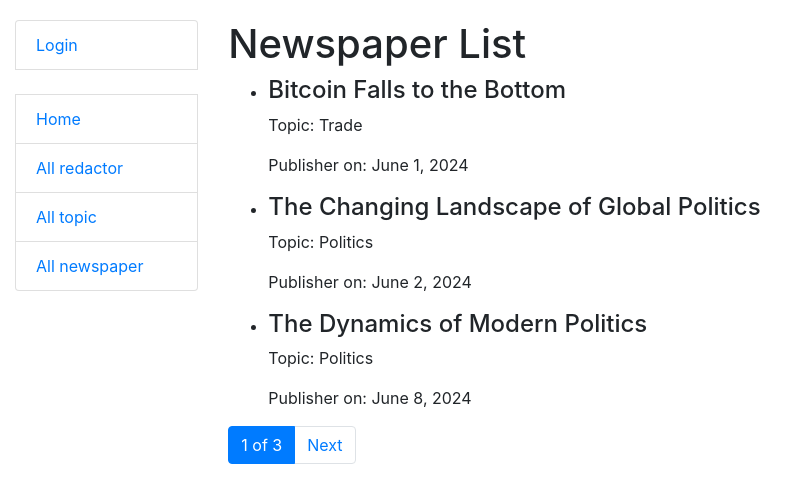
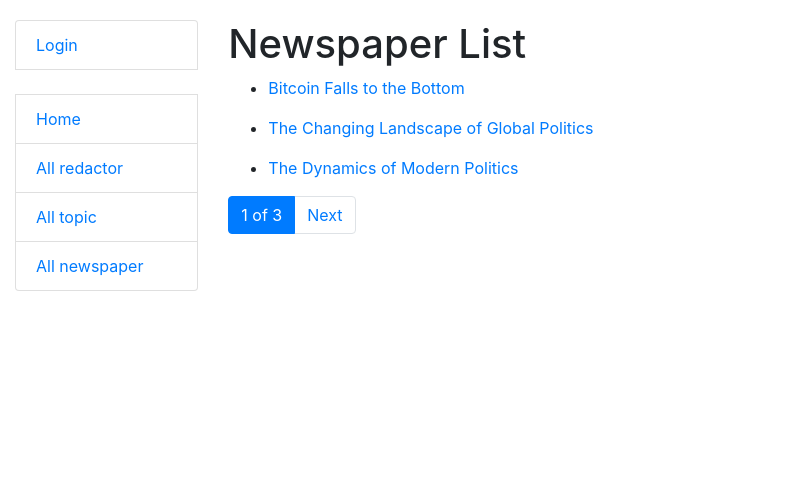
Before and after one commit to SerheiZhus/newspaper-agency, a Django app: page /newspaper_list/ in a window 1280 px wide. Shown: the top 503 px of the page, without its empty margins (0-808 px from the left). Run offline with Django 5.2, Linux system fonts and the light colour scheme; data comes from the database, SQL or seed files in the repository.

Commit message:
add new adress url

```diff
--- a/templates/newspaper/newspaper_list.html
+++ b/templates/newspaper/newspaper_list.html
@@ -10,14 +10,12 @@
   {% if newspaper_list %}
     <ul>
 
-        {% for newspaper in newspaper_list %}
-          <li>
-          <h4>{{ newspaper.title }}</h4>
-          <p>Topic: {{ newspaper.topic.get }}</p>
-          <p>Publisher on: {{ newspaper.published_date }}</p>
+      {% for newspaper in newspaper_list %}
+        <li>
+        <p><a href="{% url 'newspaper:newspaper-detail' newspaper.id %}">{{ newspaper.title }}</a></p>
 
-        {% endfor %}
-         </li>
+      {% endfor %}
+      </li>
     </ul>
   {% else %}
     <p>There are no newspaper in newspaper agency</p>
--- a/templates/newspaper/redactor_list.html
+++ b/templates/newspaper/redactor_list.html
@@ -11,7 +11,8 @@
   {% if redactor_list %}
     <ul>
       {% for redactor in redactor_list %}
-        <li>{{ redactor.username }}: ({{ redactor.first_name }}
+        <li><a href="{% url 'newspaper:redactor-detail' redactor.id %}">
+          {{ redactor.username }}:</a>({{ redactor.first_name }}
           {{ redactor.last_name }} - {{ redactor.years_of_experience }})
         </li>
       {% endfor %}
```
